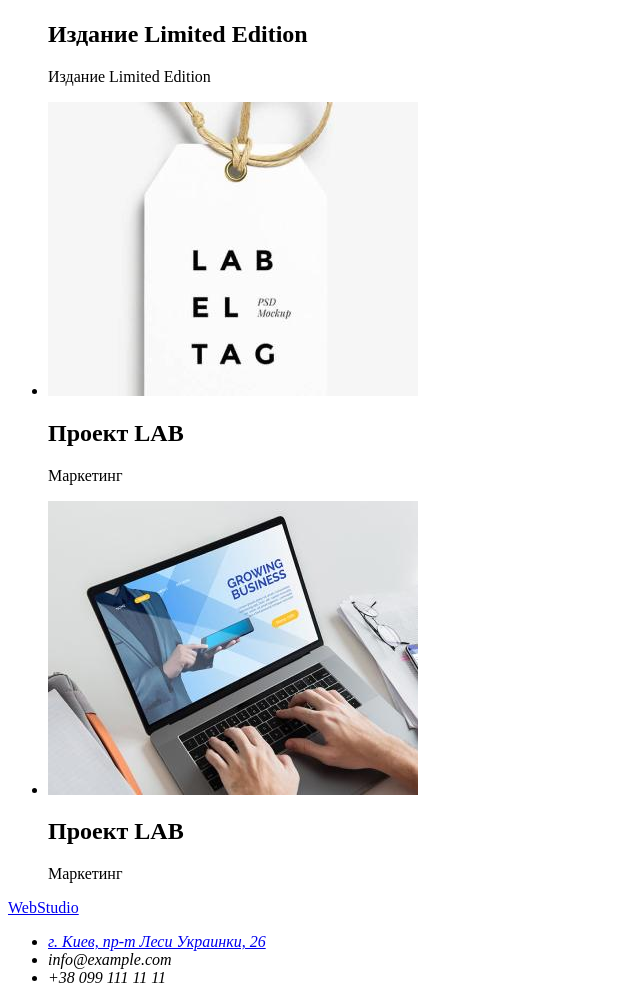
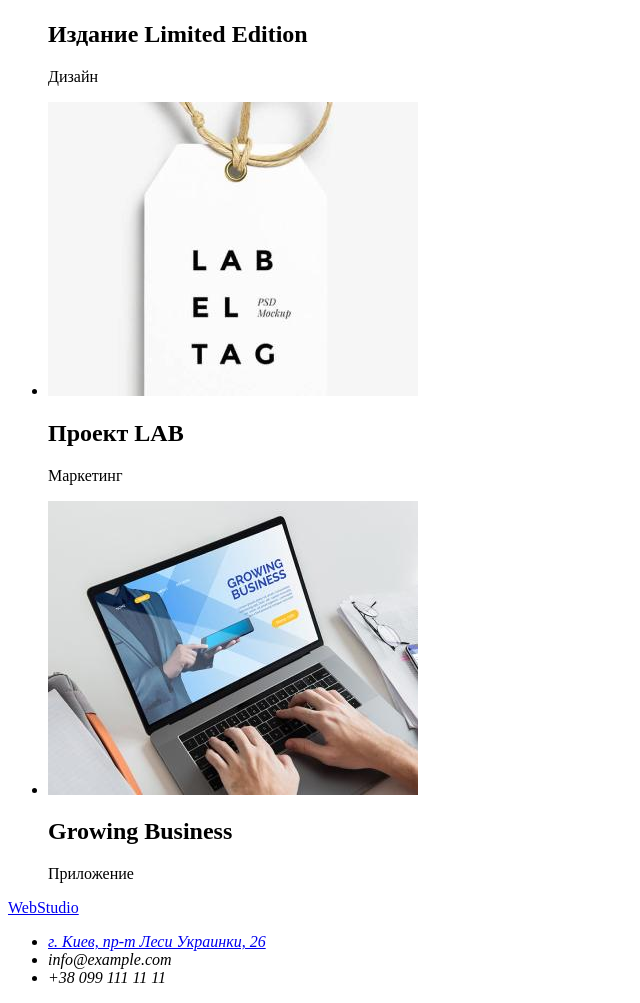
Before and after one commit to vla1975/goit-markup-hw-02, a plain HTML site: page portfolio.html in a window 1280 px wide. Shown: the part 2975-3978 px from the top of the page, without its empty margins (0-640 px from the left). Drawn offline with Linux system fonts and the light colour scheme.

Commit message:
edit list

```diff
--- a/portfolio.html
+++ b/portfolio.html
@@ -73,7 +73,7 @@
           <li>
             <img src="/images/img_pf6.jpg" alt="Фото дизайн" width="370" />
             <h2>Издание Limited Edition</h2>
-            <p>Издание Limited Edition</p>
+            <p>Дизайн</p>
           </li>
           <li>
             <img src="/images/img_pf7.jpg" alt="Фото проект Лаб" width="370" />
@@ -82,8 +82,8 @@
           </li>
           <li>
             <img src="/images/img_pf8.jpg" alt="Фото бизнес" width="370" />
-            <h2>Проект LAB</h2>
-            <p>Маркетинг</p>
+            <h2>Growing Business</h2>
+            <p>Приложение</p>
           </li>
         </ul>
       </section>
```
